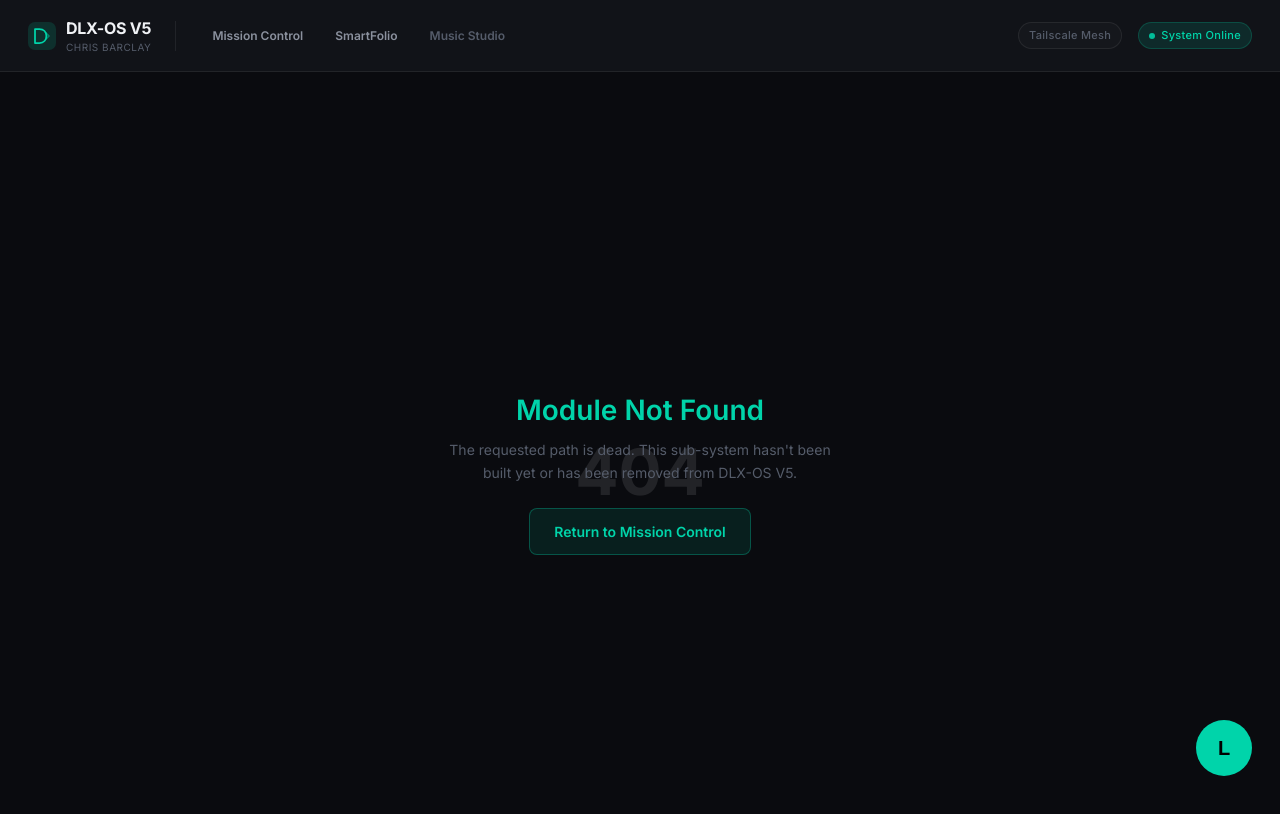
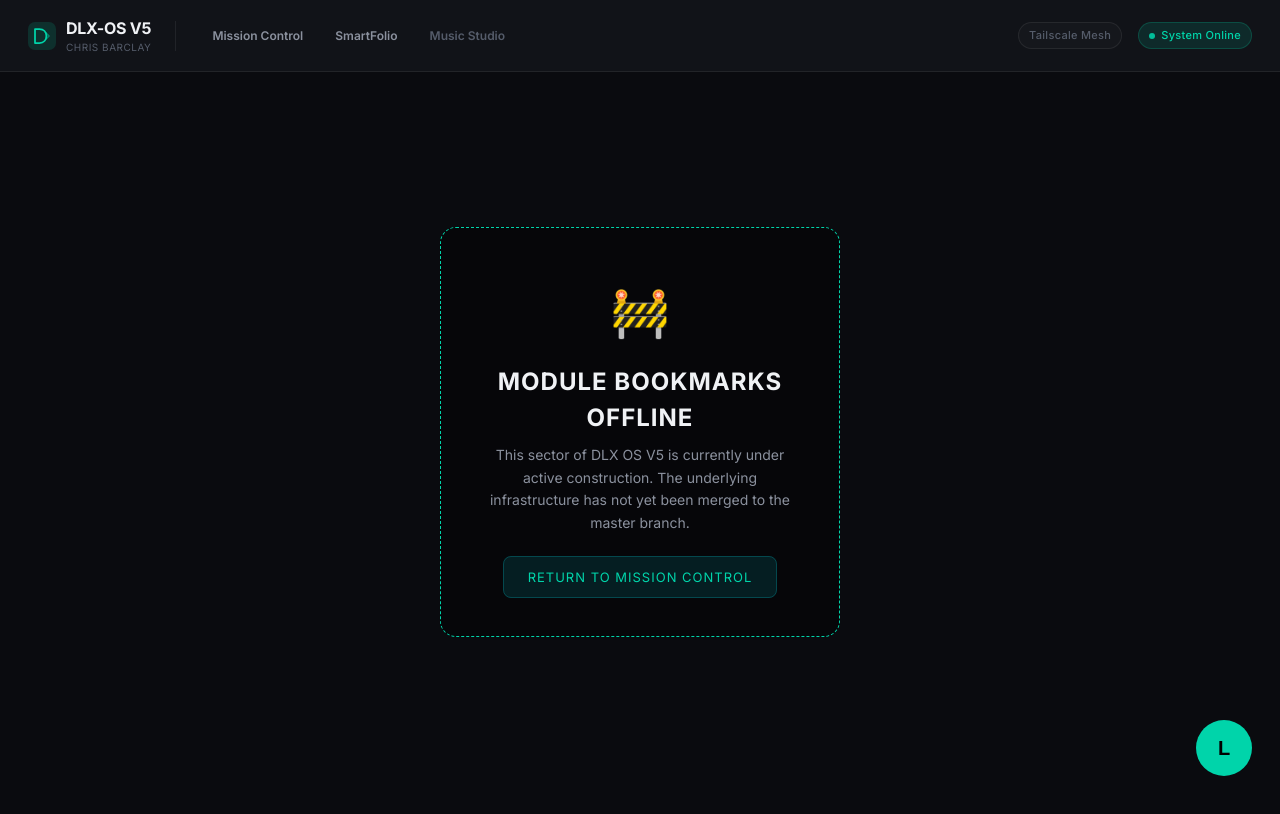
Before and after one commit to Dunker007/dlx-os-v5, a Next.js app: page /bookmarks in a window 1280 px wide. Before the commit this address had no page. Shown: the top 814 px of the page. Built offline with nearby package versions, Linux system fonts and the light colour scheme.

Commit message:
Generated 'Under Construction' stub modules to prevent Netlify 404 prefetch errors

```diff
--- /dev/null
+++ b/src/app/bookmarks/page.tsx
@@ -0,0 +1,54 @@
+"use client";
+
+import Link from "next/link";
+import { usePathname } from "next/navigation";
+
+export default function ConstructionStub() {
+  const pathname = usePathname();
+  const moduleName = pathname.replace('/', '').toUpperCase();
+
+  return (
+    <main style={{
+      height: "calc(100vh - 80px)",
+      display: "flex",
+      alignItems: "center",
+      justifyContent: "center",
+      flexDirection: "column",
+      gap: "24px"
+    }}>
+      <div style={{
+        background: "rgba(0,0,0,0.4)",
+        border: "1px dashed var(--accent-teal)",
+        borderRadius: "16px",
+        padding: "48px",
+        textAlign: "center",
+        maxWidth: "400px"
+      }}>
+        <div style={{ fontSize: "48px", marginBottom: "16px" }}>🚧</div>
+        <h1 style={{ fontSize: "24px", color: "var(--text-primary)", marginBottom: "8px", letterSpacing: "1px" }}>
+          MODULE {moduleName} OFFLINE
+        </h1>
+        <p style={{ color: "var(--text-secondary)", fontSize: "14px", lineHeight: "1.6", marginBottom: "32px" }}>
+          This sector of DLX OS V5 is currently under active construction. The underlying infrastructure has not yet been merged to the master branch.
+        </p>
+        <Link
+          href="/mission-control"
+          style={{
+            background: "rgba(0, 240, 255, 0.1)",
+            border: "1px solid rgba(0, 240, 255, 0.2)",
+            color: "var(--accent-teal)",
+            textDecoration: "none",
+            padding: "12px 24px",
+            borderRadius: "8px",
+            fontSize: "13px",
+            textTransform: "uppercase",
+            letterSpacing: "1px",
+            transition: "all 0.2s"
+          }}
+        >
+          Return to Mission Control
+        </Link>
+      </div>
+    </main>
+  );
+}
```
Also changed, not shown: src/app/music/page.tsx (added, +54 -0 lines), src/app/news/page.tsx (added, +54 -0 lines), src/app/nexus/page.tsx (added, +54 -0 lines).
